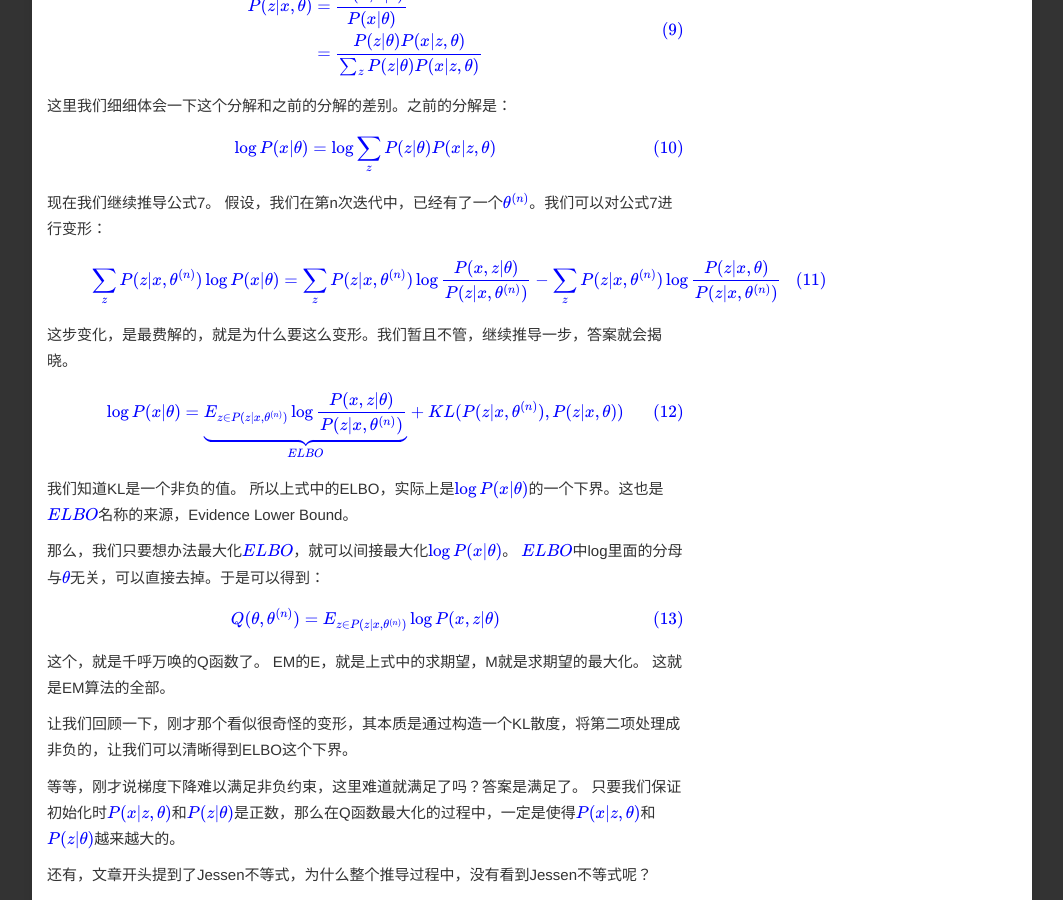
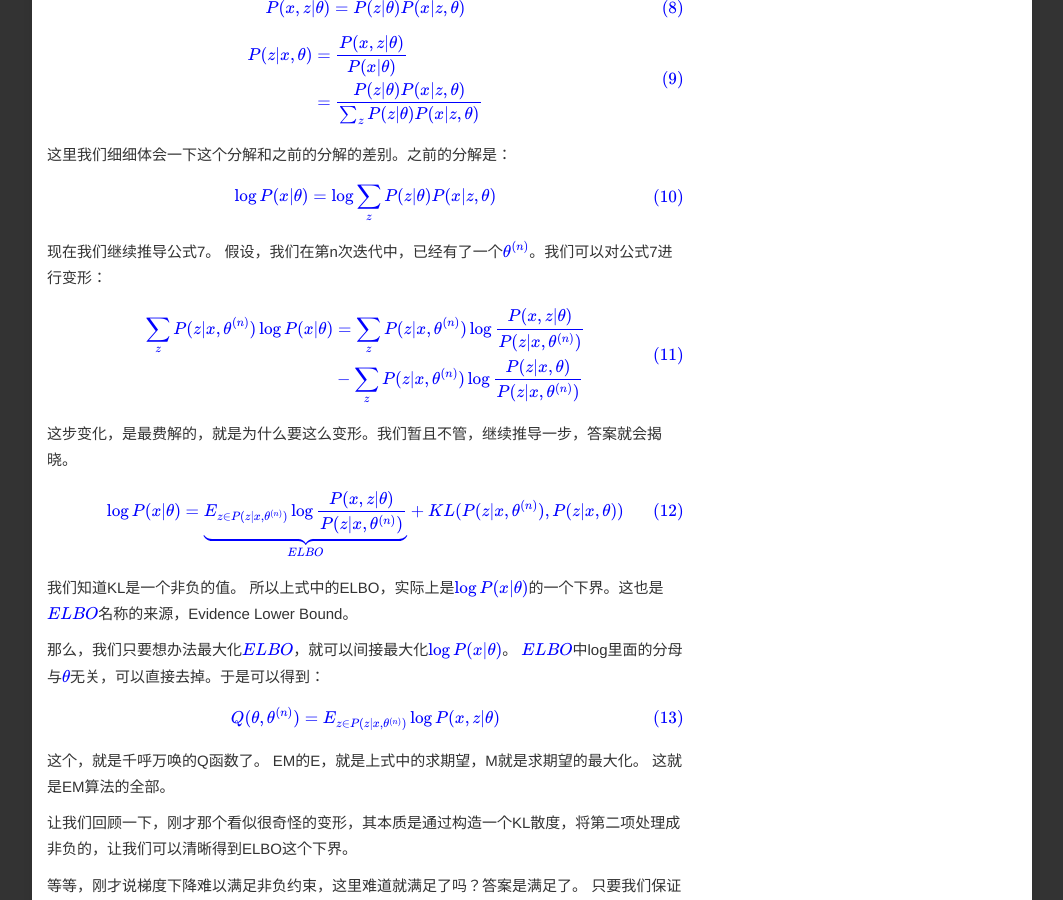
Before and after one commit to liwenju0/liwenju0.github.io, a Jekyll site: the page built from _posts/2024-11-18-理解EM算法.md, in a window 1280 px wide and 900 px high, scrolled down 2415 px. Shown: the whole window, without its empty margins (108-1171 px from the left). Built offline with Jekyll 4.4.1, drawn with Linux system fonts in a browser that asks for light colours; comment, search, counter and statistics services are not loaded.

Commit message:
调整显示

```diff
--- a/_posts/2024-11-18-理解EM算法.md
+++ b/_posts/2024-11-18-理解EM算法.md
@@ -67,8 +67,9 @@ $$
 &= \arg \max_{\theta} \sum_{i=1}^n \log \sum_{z} P(z)P(x_i|z) \\
 &= \arg \max_{\theta} \sum_{i=1}^n \log \sum_{z} P(z|\theta)P(x_i|z, \theta)
 \end{aligned}
- \tag{5}
+\tag{5}
 $$
+
 此时，需要注意一下，$\theta$是模型参数。具体是哪些参数呢？这点有必要先澄清一下。
 以上面的男生女生例子，$\theta$包含了三部分参数：
 
@@ -147,8 +148,11 @@ $$
 假设，我们在第n次迭代中，已经有了一个$\theta^{(n)}$。我们可以对公式7进行变形：
 
 $$
-\sum_{z} P(z|x, \theta^{(n)})\log P(x|\theta) = \sum_{z} P(z|x, \theta^{(n)}) \log \frac{P(x,z|\theta)}{P(z|x, \theta^{(n)})} \\
-- \sum_{z} P(z|x, \theta^{(n)}) \log \frac{P(z|x, \theta)}{P(z|x,\theta^{(n)})} \tag{11}
+\begin{aligned}
+\sum_{z} P(z|x, \theta^{(n)})\log P(x|\theta) &= \sum_{z} P(z|x, \theta^{(n)}) \log \frac{P(x,z|\theta)}{P(z|x, \theta^{(n)})} \\
+&- \sum_{z} P(z|x, \theta^{(n)}) \log \frac{P(z|x, \theta)}{P(z|x,\theta^{(n)})}
+\end{aligned}
+\tag{11}
 $$
 
 这步变化，是最费解的，就是为什么要这么变形。我们暂且不管，继续推导一步，答案就会揭晓。
```
